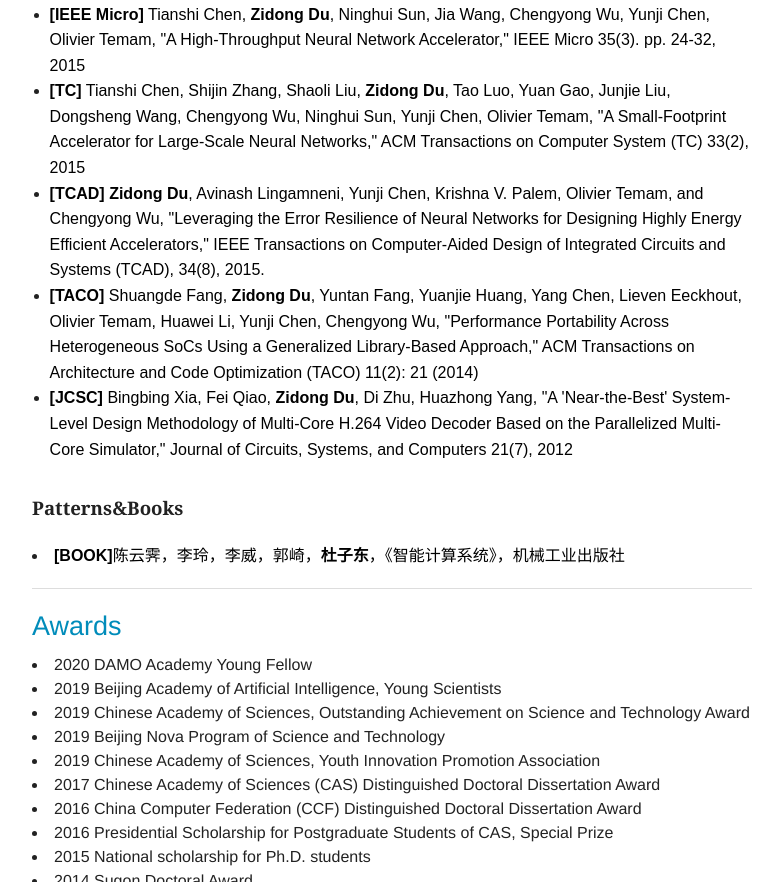
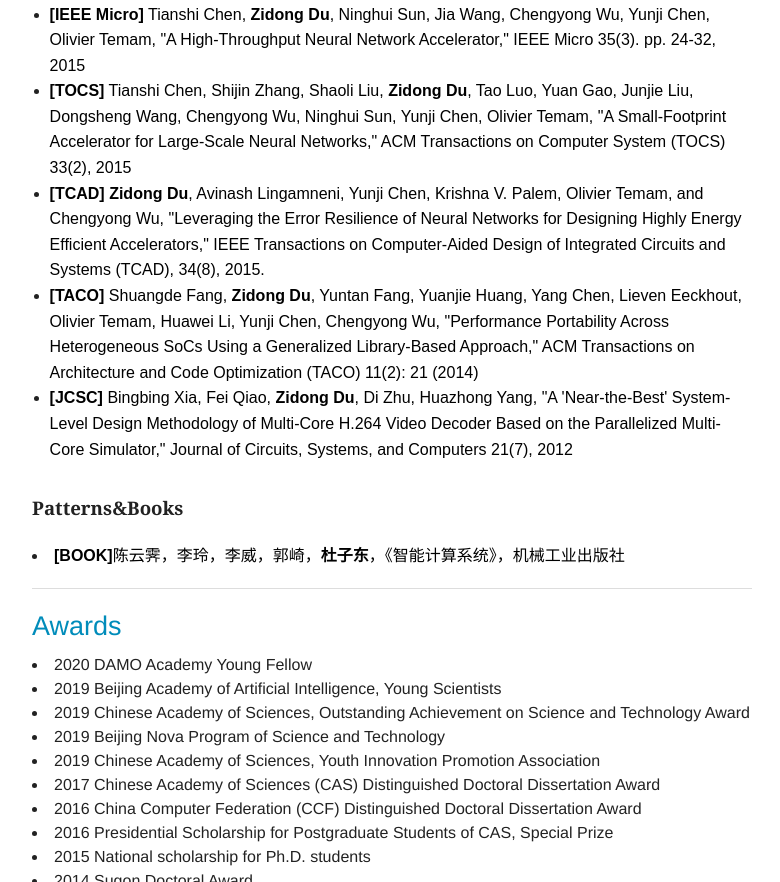
Before and after one commit to ZidongDu/zidongdu.github.io, a plain HTML site: page index.html in a window 1280 px wide. Shown: the part 4026-4908 px from the top of the page, without its empty margins (123-903 px from the left). Drawn offline with Linux system fonts and the light colour scheme.

Commit message:
correct error

```diff
--- a/index.html
+++ b/index.html
@@ -152,7 +152,7 @@
 <li><font color="#000000" face="arial, sans-serif" size="3"><b>[TCAD]</b>  Xuda Zhou, <b>Zidong Du</b>, Shijin Zhang, Lei Zhang, Huiying Lan, Shaoli Liu, Ling Li, Qi Guo, Tianshi Chen, Yunji Chen*, "Addressing Sparsity in Deep Neural Networks", IEEE Transactions on Computer-Aided Design of Integrated Circuits and Systems (TCAD), 2018.</font></li>
 <li><font color="#000000" face="arial, sans-serif" size="3"><b>[TCAD]</b> <b>Zidong Du</b>, Shaoli Liu, Robert Fasthuber, Tianshi Chen, Paolo Ienne, Ling Li, Tao Luo, Qi Guo, Xiaobing Feng, Yunji Chen and Olivier Temam, "An Accelerator for High Efficient Vision Processing," IEEE Transactions on Computer-Aided Design of Integrated Circuits and Systems (TCAD), 2017.</font></li>
 <li><span style="color:rgb(0,0,0);font-family:arial,sans-serif;font-size:medium;line-height:1.5;background-color:transparent"><b>[IEEE Micro]</b> Tianshi Chen, </span><b style="color:rgb(0,0,0);font-family:arial,sans-serif;font-size:medium;line-height:1.5;background-color:transparent">Zidong Du</b><span style="color:rgb(0,0,0);font-family:arial,sans-serif;font-size:medium;line-height:1.5;background-color:transparent">, Ninghui Sun, Jia Wang, Chengyong Wu, Yunji Chen, Olivier Temam,&nbsp;</span><span style="color:rgb(0,0,0);font-family:arial,sans-serif;font-size:medium;line-height:1.5;background-color:transparent">"A High-Throughput Neural Network Accelerator," IEEE Micro 35(3). pp. 24-32, 2015</span></li>
-<li><span style="color:rgb(0,0,0);font-family:arial,sans-serif;font-size:medium;line-height:1.5;background-color:transparent"><b>[TC]</b> Tianshi Chen, Shijin Zhang, Shaoli Liu, </span><b style="color:rgb(0,0,0);font-family:arial,sans-serif;font-size:medium;line-height:1.5;background-color:transparent">Zidong Du</b><span style="color:rgb(0,0,0);font-family:arial,sans-serif;font-size:medium;line-height:1.5;background-color:transparent">, Tao Luo, Yuan Gao, Junjie Liu, Dongsheng Wang, Chengyong Wu, Ninghui Sun, Yunji Chen, Olivier Temam,&nbsp;</span><span style="color:rgb(0,0,0);font-family:arial,sans-serif;font-size:medium;line-height:1.5;background-color:transparent">"A Small-Footprint Accelerator for Large-Scale Neural Networks," ACM Transactions on Computer System (TC) 33(2), 2015</span></li>
+<li><span style="color:rgb(0,0,0);font-family:arial,sans-serif;font-size:medium;line-height:1.5;background-color:transparent"><b>[TOCS]</b> Tianshi Chen, Shijin Zhang, Shaoli Liu, </span><b style="color:rgb(0,0,0);font-family:arial,sans-serif;font-size:medium;line-height:1.5;background-color:transparent">Zidong Du</b><span style="color:rgb(0,0,0);font-family:arial,sans-serif;font-size:medium;line-height:1.5;background-color:transparent">, Tao Luo, Yuan Gao, Junjie Liu, Dongsheng Wang, Chengyong Wu, Ninghui Sun, Yunji Chen, Olivier Temam,&nbsp;</span><span style="color:rgb(0,0,0);font-family:arial,sans-serif;font-size:medium;line-height:1.5;background-color:transparent">"A Small-Footprint Accelerator for Large-Scale Neural Networks," ACM Transactions on Computer System (TOCS) 33(2), 2015</span></li>
 <li><font color="#000000" face="arial, sans-serif" size="3"><b>[TCAD]</b> <b>Zidong Du</b>, Avinash Lingamneni, Yunji Chen, Krishna V. Palem, Olivier Temam, and Chengyong Wu, "Leveraging the Error Resilience of Neural Networks for Designing Highly Energy Efficient Accelerators," IEEE Transactions on Computer-Aided Design of Integrated Circuits and Systems (TCAD), 34(8), 2015.</font></li>
 <li><font color="#000000" face="arial, sans-serif" size="3"><b>[TACO]</b> Shuangde Fang, <b>Zidong Du</b>, Yuntan Fang, Yuanjie Huang, Yang Chen, Lieven Eeckhout, Olivier Temam, Huawei Li, Yunji Chen, Chengyong Wu, "Performance Portability Across Heterogeneous SoCs Using a Generalized Library-Based Approach," ACM Transactions on Architecture and Code Optimization (TACO) 11(2): 21 (2014)</font></li>
 <li><font color="#000000" face="arial, sans-serif" size="3"><b>[JCSC]</b> Bingbing Xia<span style="line-height:normal">,&nbsp;</span>Fei Qiao<span style="line-height:normal">,&nbsp;</span><span style="line-height:normal"><b>Zidong Du</b></span><span style="line-height:normal">,&nbsp;</span>Di Zhu<span style="line-height:normal">,&nbsp;</span>Huazhong Yang<span style="line-height:normal">,&nbsp;</span><span style="line-height:normal">"A 'Near-the-Best' System-Level Design Methodology of Multi-Core H.264 Video Decoder Based on the Parallelized Multi-Core Simulator,"</span><span style="line-height:normal">&nbsp;</span>Journal of Circuits, Systems, and Computers 21<span style="line-height:normal">(7), 2012</span></font></li></ul>
```
